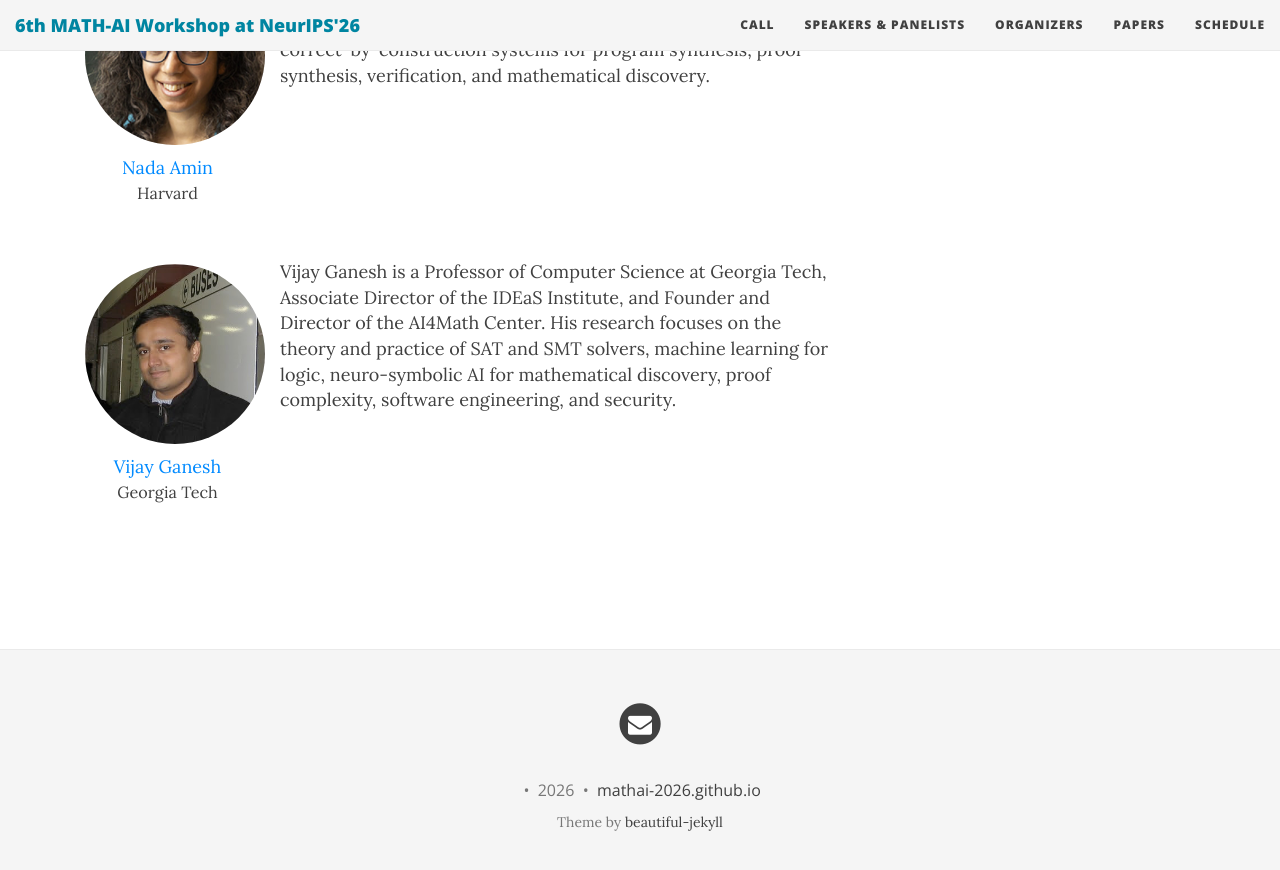
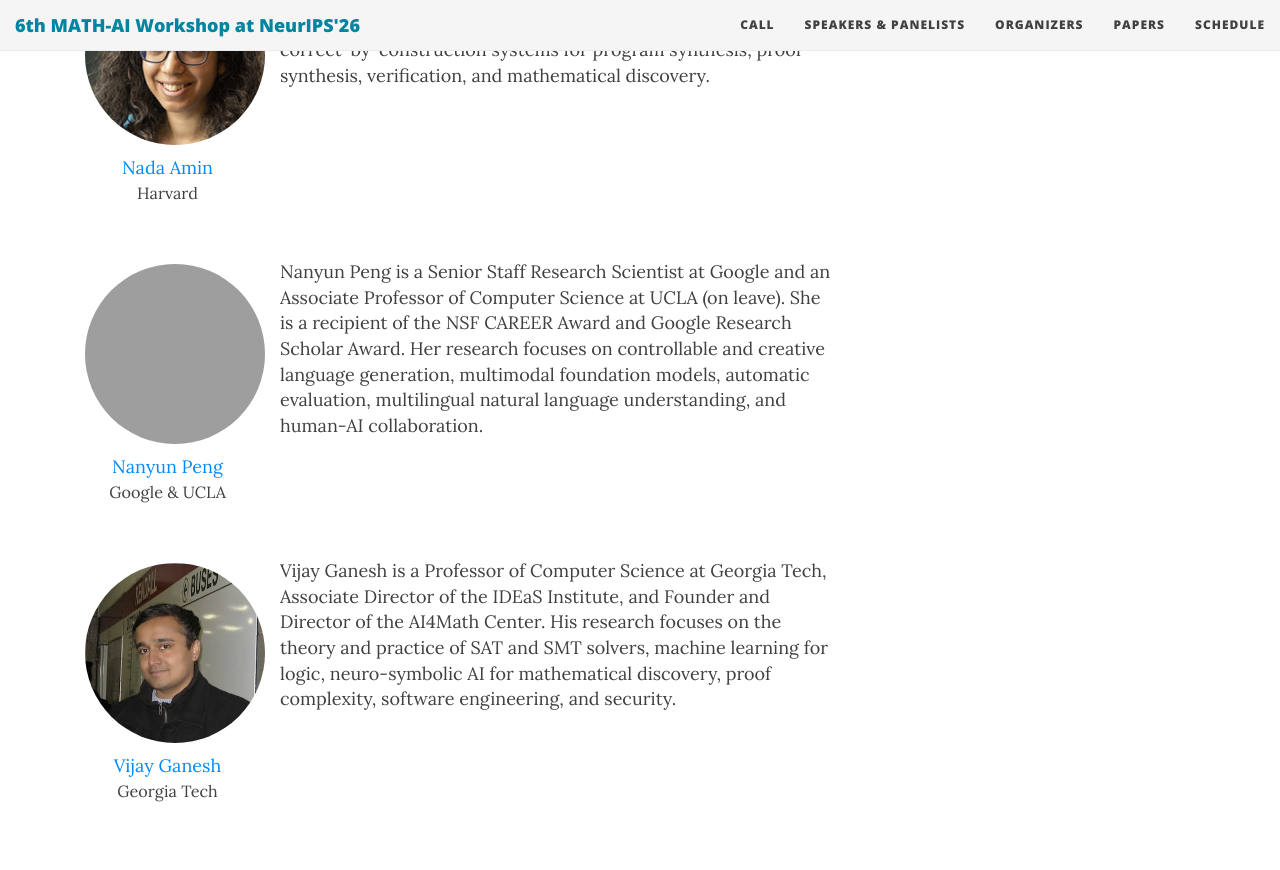
Before and after one commit to mathai-2026/mathai-2026.github.io, a Jekyll site: the page built from speakers.md, in a window 1280 px wide and 900 px high, scrolled down 2310 px. Shown: the top 870 px of the window. Built offline with Jekyll 4.4.1, drawn with Linux system fonts in a browser that asks for light colours; nearby versions of some CDN libraries; grey boxes are pictures that could not be loaded.

Commit message:
Update speaker roster

```diff
--- a/_data/speakers.yml
+++ b/_data/speakers.yml
@@ -49,6 +49,13 @@ namin:
     img: "namin.jpg"
     bio: "Nada Amin is an Assistant Professor of Computer Science at Harvard SEAS and recipient of a PLDI Distinguished Paper Award. Her research combines programming languages and AI to build correct-by-construction systems for program synthesis, proof synthesis, verification, and mathematical discovery."
 
+npeng:
+    name: "Nanyun Peng"
+    url: "https://violetpeng.github.io/"
+    affiliation: "Google & UCLA"
+    img: "npeng.jpg"
+    bio: "Nanyun Peng is a Senior Staff Research Scientist at Google and an Associate Professor of Computer Science at UCLA (on leave). She is a recipient of the NSF CAREER Award and Google Research Scholar Award. Her research focuses on controllable and creative language generation, multimodal foundation models, automatic evaluation, multilingual natural language understanding, and human-AI collaboration."
+
 vganesh:
     name: "Vijay Ganesh"
     url: "https://vganesh1.github.io/"
```
Also changed, not shown: 1 other file.
